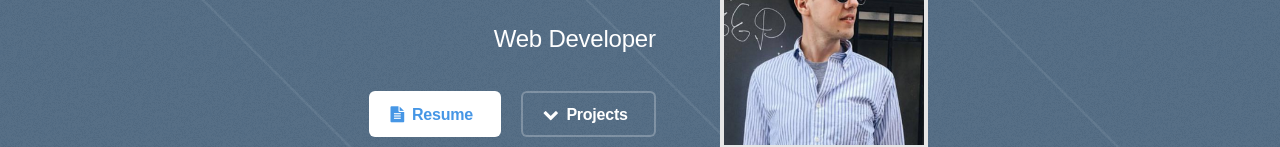
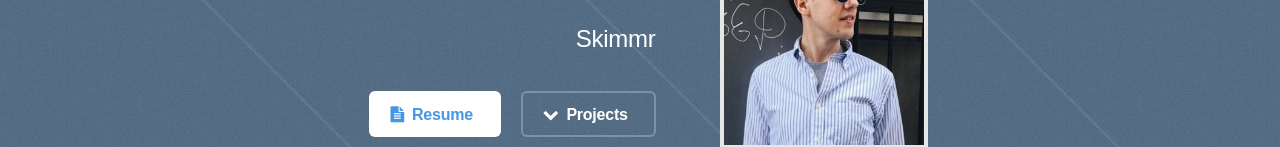
Before and after one commit to ctowler157/ctowler157.github.io, a plain HTML site: page index.html in a window 1280 px wide. Shown: the part 347-494 px from the top of the page. Drawn offline with Linux system fonts and the light colour scheme.

Commit message:
Update index.html

```diff
--- a/index.html
+++ b/index.html
@@ -22,7 +22,7 @@
 			<header id="header">
 				<div class="content">
 					<h1>Chris Towler</h1>
-					<p><a class="resume" href="assets/Resume.pdf">Web Developer</a></p>
+					<p><a class="resume" href="www.theSkimm.com">Skimmr</a></p>
 					<ul class="actions">
             <li><a href="assets/Resume.pdf" class="button special icon fa-file-text">Resume</a></li>
 						<!-- <li><a href="mailto:ctowler.518@gmail.com" class="button special icon fa-envelope">Contact</a></li> -->
```
